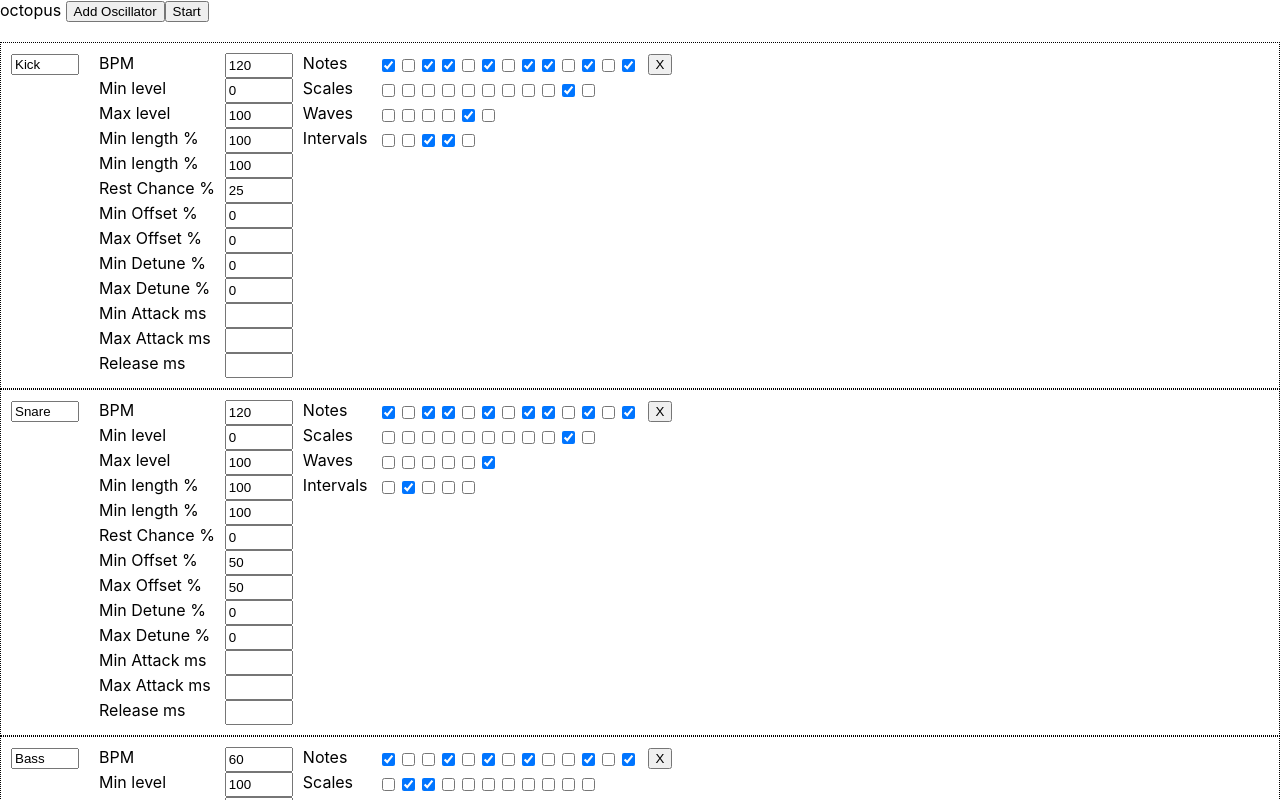
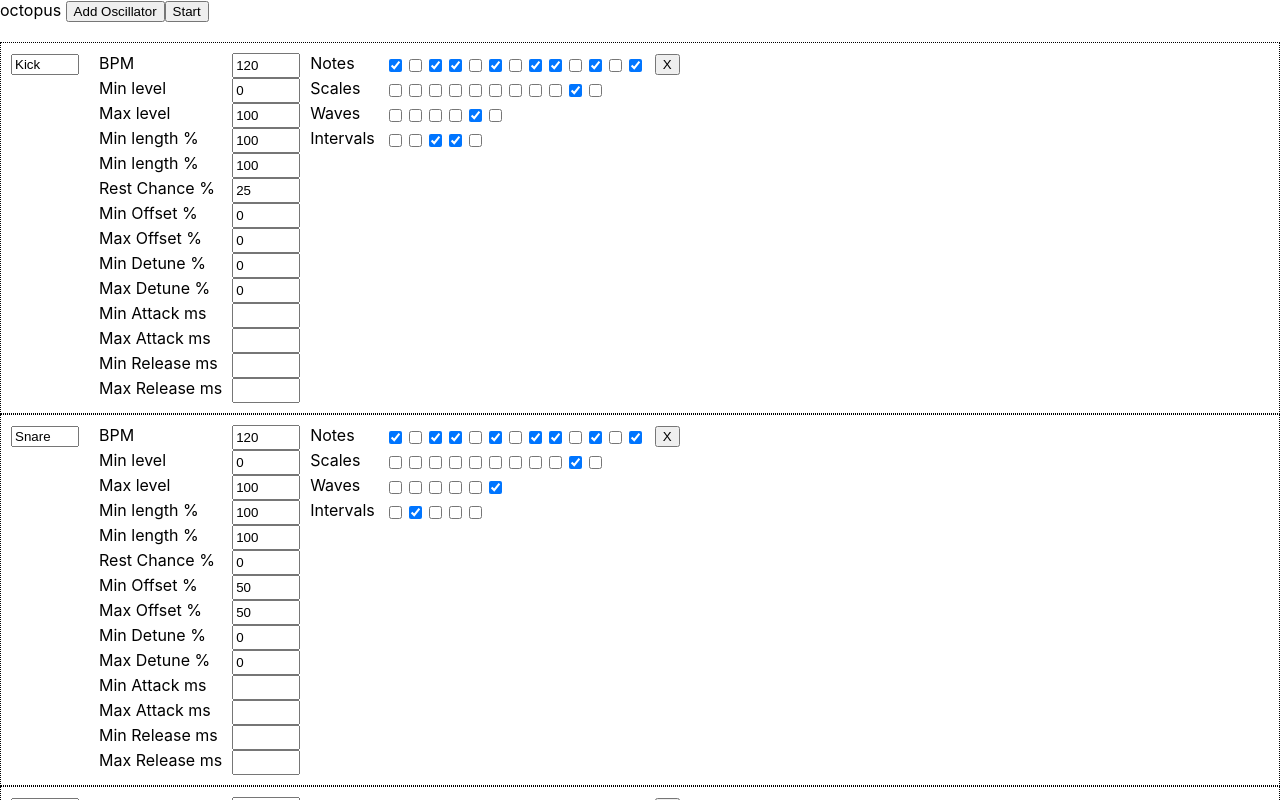
Before and after one commit to CodeKrakken/random-noise-generator, a React (Create React App) app: page / in a window 1280 px wide. Shown: the top 800 px of the page. Built offline with nearby package versions, Linux system fonts and the light colour scheme.

Commit message:
Make release a range

```diff
--- a/src/App.jsx
+++ b/src/App.jsx
@@ -122,11 +122,13 @@ function App() {
       maxNoteLength   : 100,
       minOffset       : 0,
       maxOffset       : 0,
+      minDetune       : 0,
+      maxDetune       : 0,
       minAttack       : 100,
       maxAttack       : 100,
-      release         : 1000,
-      minDetune       : 0,
-      maxDetune       : 0
+      minRelease      : 1000,
+      maxRelease      : 1000,
+
     },
     {
       label           : 'Chord',
@@ -146,11 +148,12 @@ function App() {
       maxNoteLength   : 100,
       minOffset       : 0,
       maxOffset       : 0,
+      minDetune       : 0,
+      maxDetune       : 0,
       minAttack       : 1900,
       maxAttack       : 1900,
-      release         : 100,
-      minDetune       : 0,
-      maxDetune       : 0
+      minRelease      : 1000,
+      maxRelease      : 1000,
     },
     {
       label           : 'Chord',
@@ -170,11 +173,13 @@ function App() {
       maxNoteLength   : 100,
       minOffset       : 0,
       maxOffset       : 0,
+      minDetune       : 0,
+      maxDetune       : 0,
       minAttack       : 1900,
       maxAttack       : 1900,
-      release         : 100,
-      minDetune       : 0,
-      maxDetune       : 0
+      minRelease      : 1000,
+      maxRelease      : 1000,
+
     },
     {
       label           : 'Chord',
@@ -194,11 +199,13 @@ function App() {
       maxNoteLength   : 100,
       minOffset       : 0,
       maxOffset       : 0,
+      minDetune       : 0,
+      maxDetune       : 0,
       minAttack       : 1900,
       maxAttack       : 1900,
-      release         : 100,
-      minDetune       : 0,
-      maxDetune       : 0
+      minRelease      : 1000,
+      maxRelease      : 1000,
+
     },
     // {
     //   label           : 'Middle',
@@ -218,11 +225,12 @@ function App() {
     //   maxNoteLength   : 100,
     //   minOffset       : 0,
     //   maxOffset       : 0,
+    //   minDetune       : 0,
+    //   maxDetune       : 0,
     //   minAttack       : 100,
     //   maxAttack       : 100,
-    //   release         : 100,
-    //   minDetune       : 0,
-    //   maxDetune       : 0
+      // minRelease      : 1000,
+      // maxRelease      : 1000,
     // },
     // {
     //   label           : 'Lead',
@@ -242,11 +250,12 @@ function App() {
     //   maxNoteLength   : 100,
     //   minOffset       : 0,
     //   maxOffset       : 0,
+    //   minDetune       : 0,
+    //   maxDetune       : 0,
     //   minAttack       : 100,
     //   maxAttack       : 100,
-    //   release         : 100,
-    //   minDetune       : 0,
-    //   maxDetune       : 0
+      // minRelease      : 1000,
+      // maxRelease      : 1000,
     // },
   ]
 
@@ -288,11 +297,12 @@ function App() {
       maxNoteLength   : 100,
       minOffset       : 0,
       maxOffset       : 0,
+      minDetune       : 0,
+      maxDetune       : 0,
       minAttack       : 100,
       maxAttack       : 100,
-      release         : 1000,
-      minDetune       : 0,
-      maxDetune       : 0
+      minRelease      : 1000,
+      maxRelease      : 1000,
     }
   }
 
@@ -385,14 +395,13 @@ function App() {
           let time = context.currentTime
           node.gain.gain.setValueAtTime(0, time)
           const attack  = getRangeValue('attack', i)
-          const release = +document.getElementById(`release${i}`).value
+          const release = getRangeValue('release', i)
 
           node.gain.gain.linearRampToValueAtTime(level, time + attack/1000)
 
           const timeOfRelease = node.nextNoteAt - release/1000
 
           const timeToWait = (timeOfRelease - context.currentTime)*1000
-
 
           setTimeout(() => {
             const time = context.currentTime
--- a/src/components/Node.jsx
+++ b/src/components/Node.jsx
@@ -13,7 +13,8 @@ export default function Node({ node, i, setNodes, nodes, scales, waveShapes, int
     'Max Detune %',
     'Min Attack ms',
     'Max Attack ms',
-    'Release ms'
+    'Min Release ms',
+    'Max Release ms'
   ]
 
   return <div className="node">
@@ -201,11 +202,23 @@ export default function Node({ node, i, setNodes, nodes, scales, waveShapes, int
         <div className="row inner-row">
           <input
             className='textbox'
-            title={'release'}
-            id={`release${i}`}
+            title={'min release'}
+            id={`min release${i}`}
             type="number"
-            value={node.release}
-            onChange={(e) => setNodes([nodes.slice(0, i), {...nodes[i], release: +e.target.value}, nodes.slice(i+1)].flat())}
+            value={node.minRelease}
+            onChange={(e) => setNodes([nodes.slice(0, i), {...nodes[i], minRelease: +e.target.value}, nodes.slice(i+1)].flat())}
+            maxlength={4}
+          />
+        </div>
+
+        <div className="row inner-row">
+          <input
+            className='textbox'
+            title={'max release'}
+            id={`max release${i}`}
+            type="number"
+            value={node.maxRelease}
+            onChange={(e) => setNodes([nodes.slice(0, i), {...nodes[i], maxRelease: +e.target.value}, nodes.slice(i+1)].flat())}
             maxlength={4}
           />
         </div>
```
